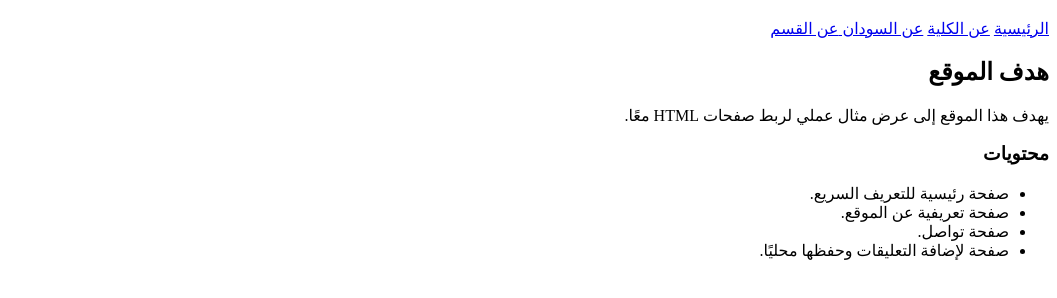
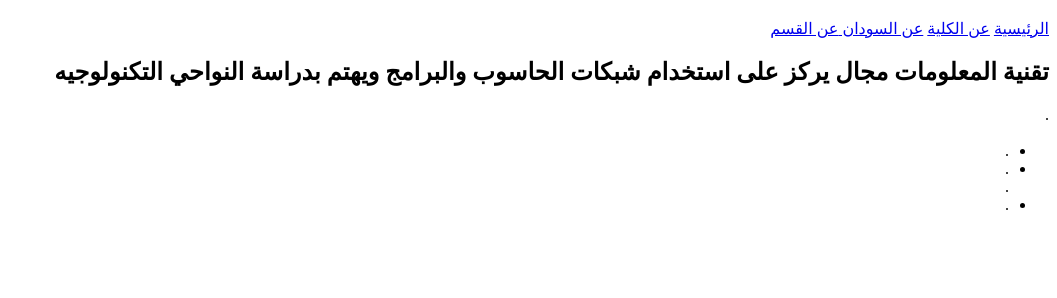
Before and after one commit to qsy25610-ship-it/Qusai, a plain HTML site: page it.html in a window 1280 px wide. Shown: the part 62-360 px from the top of the page, without its empty margins (223-1280 px from the left). Drawn offline with Linux system fonts and the light colour scheme.

Commit message:
Update it.html

```diff
--- a/it.html
+++ b/it.html
@@ -18,14 +18,15 @@
 
   <main>
     <section>
-      <h2>هدف الموقع</h2>
-      <p>يهدف هذا الموقع إلى عرض مثال عملي لربط صفحات HTML معًا.</p>
-      <h3>محتويات</h3>
+      <h2> تقنية المعلومات مجال يركز على استخدام شبكات الحاسوب والبرامج ويهتم بدراسة النواحي التكنولوجيه</h2>
+      <p>.</p>
+      <h3></h3>
       <ul>
-        <li>صفحة رئيسية للتعريف السريع.</li>
-        <li>صفحة تعريفية عن الموقع.</li>
-        <li>صفحة تواصل.</li>
-        <li>صفحة لإضافة التعليقات وحفظها محليًا.</li>
+        <li>.</li>
+        <li>.</li>
+         </li>
+         .</li>
+        <li>.</li>
       </ul>
     </section>
   </main>
```
